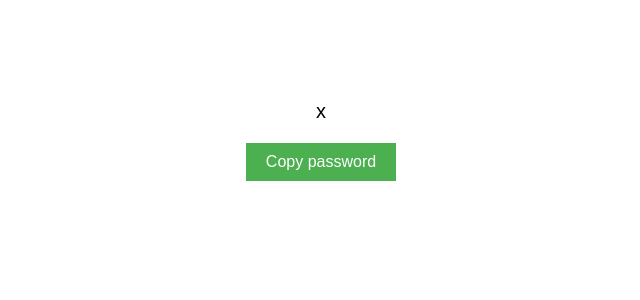
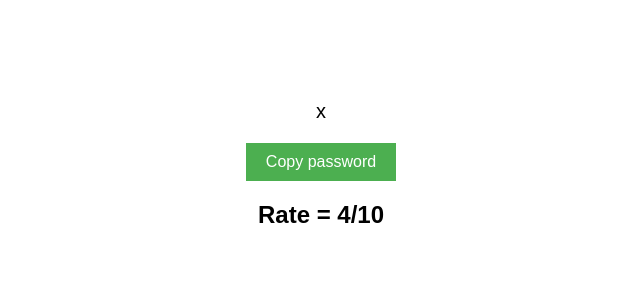
Before and after one commit to OBoladeras/secure-password-manager, a Flask app: template templates/serve.html in a window 1280 px wide. Shown: the top 300 px of the page, without its empty margins (319-959 px from the left). Run offline with Flask 3, Linux system fonts and the light colour scheme; the template is opened without the code that fills it: most values are stand-ins (such as "Sample title", 1, 10 or a date in 2020).

Commit message:
rate in show password

```diff
--- a/app.py
+++ b/app.py
@@ -46,7 +46,8 @@ def index_post():
         web, username = web_username.split("-")
 
         password = retrieve_password(web, username)
-        return render_template("serve.html", password=password)
+        rate = round(password_rate(password), 2)
+        return render_template("serve.html", password=password, rate=rate)
 
     elif requestMade == "generate_password":
         with open(password_file, "r") as f:
--- a/templates/index.html
+++ b/templates/index.html
@@ -26,7 +26,7 @@
             <button type="submit">Guardar</button>
         </form>
 
-        <h2>Rate: {{rate}}</h2>
+        <h2>Rate: {{rate}}/10</h2>
 
         <form method="POST">
             <input type="hidden" name="form_name" value="generate_password" />
--- a/templates/serve.html
+++ b/templates/serve.html
@@ -11,6 +11,8 @@
 <body>
     <p>{{password}}</p>
     <button type="submit" onclick="copyPassword('{{password}}')">Copy password</button>
+    <br>
+    <h2>Rate = {{rate}}/10</h2>
 </body>
 
 </html>
```
